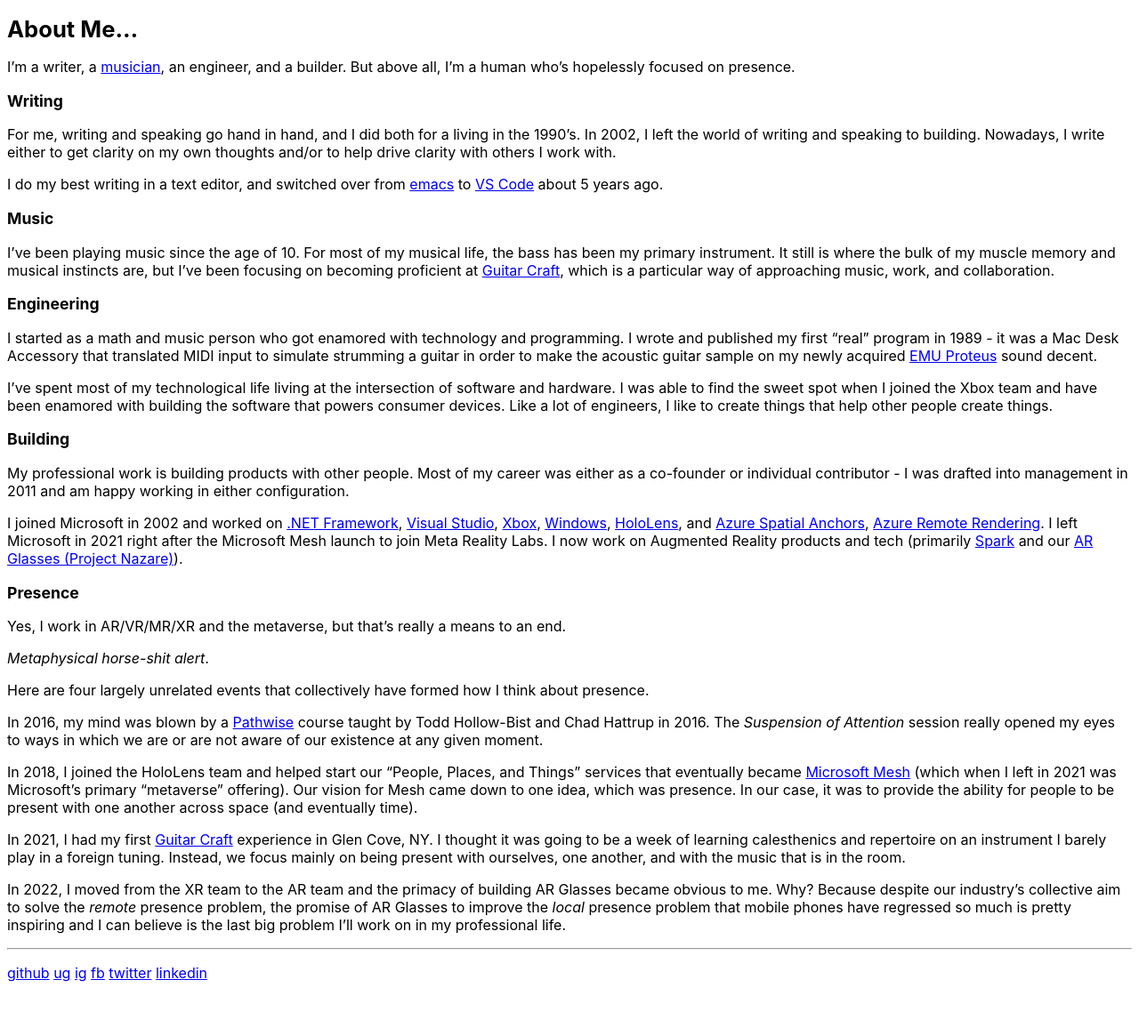
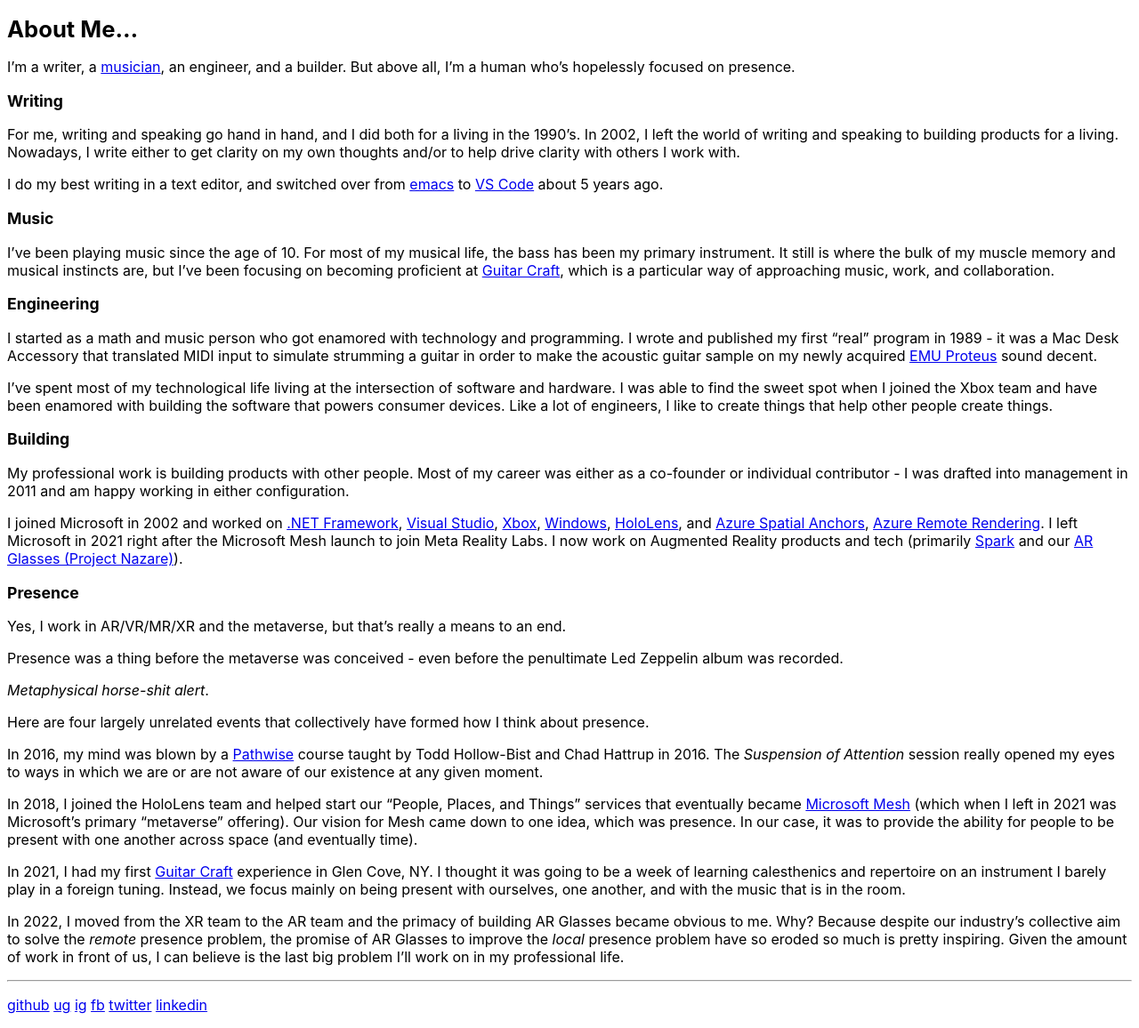
Before and after one commit to donbox/donbox.github.io, a Jekyll site: the page built from about_me.md, in a window 1280 px wide. Shown: the whole page at 89% size. Built offline with Jekyll 4.4.1, drawn with Linux system fonts in a browser that asks for light colours; before the commit the page ends 1120 px from its top, so only the background shows below that.

Commit message:
First Exposure pieces

```diff
--- a/about_me.md
+++ b/about_me.md
@@ -10,7 +10,7 @@
 I'm a writer, a [musician](music.html), an engineer, and a builder. But above all, I'm a human who's hopelessly focused on presence.
 
 ### Writing
-For me, writing and speaking go hand in hand, and I did both for a living in the 1990's. In 2002, I left the world of writing and speaking to building. Nowadays, I write either to get clarity on my own thoughts and/or to help drive clarity with others I work with.
+For me, writing and speaking go hand in hand, and I did both for a living in the 1990's. In 2002, I left the world of writing and speaking to building products for a living. Nowadays, I write either to get clarity on my own thoughts and/or to help drive clarity with others I work with.
 
 I do my best writing in a text editor, and switched over from [emacs](https://www.gnu.org/software/emacs/) to [VS Code](https://code.visualstudio.com/) about 5 years ago.
 
@@ -38,6 +38,8 @@
 
 Yes, I work in AR/VR/MR/XR and the metaverse, but that's really a means to an end.
 
+Presence was a thing before the metaverse was conceived - even before the penultimate Led Zeppelin album was recorded.
+
 *Metaphysical horse-shit alert*.
 
 Here are four largely unrelated events that collectively have formed how I think about presence.
@@ -48,7 +50,7 @@
 
 In 2021, I had my first [Guitar Craft](https://guitarcraft.com) experience in Glen Cove, NY. I thought it was going to be a week of learning calesthenics and repertoire on an instrument I barely play in a foreign tuning. Instead, we focus mainly on being present with ourselves, one another, and with the music that is in the room.
 
-In 2022, I moved from the XR team to the AR team and the primacy of building AR Glasses became obvious to me. Why? Because despite our industry's collective aim to solve the *remote* presence problem, the promise of AR Glasses to improve the *local* presence problem that mobile phones have regressed so much is pretty inspiring and I can believe is the last big problem I'll work on in my professional life.
+In 2022, I moved from the XR team to the AR team and the primacy of building AR Glasses became obvious to me. Why? Because despite our industry's collective aim to solve the *remote* presence problem, the promise of AR Glasses to improve the *local* presence problem have so eroded so much is pretty inspiring. Given the amount of work in front of us, I can believe is the last big problem I'll work on in my professional life.
 
 
 ---
```
